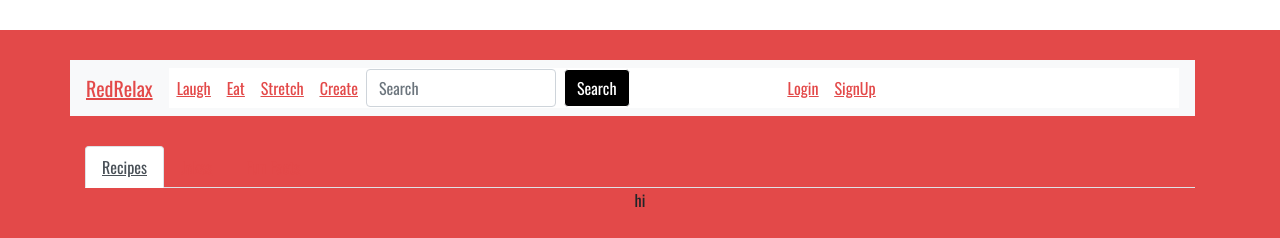
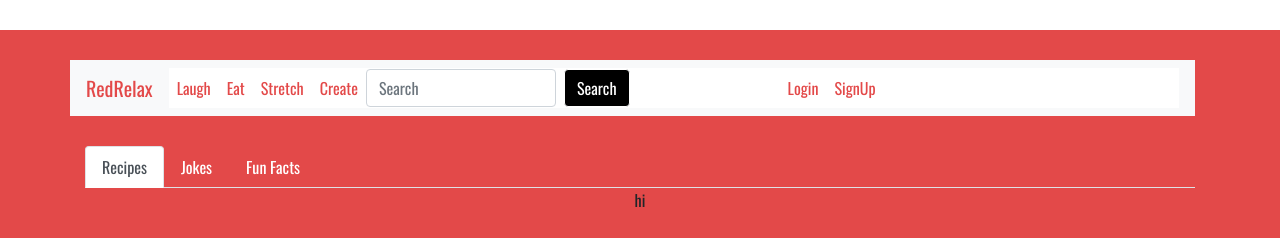
Before and after one commit to kilahancock-zz/RV-Hackathon, a React (Create React App) app in the folder frontend/: page /Eat in a window 1280 px wide. Shown: the top 238 px of the page. Built offline with nearby package versions, Linux system fonts and the light colour scheme; no server answers.

Commit message:
makes tabs visible

```diff
--- a/frontend/src/components/Entertainment.css
+++ b/frontend/src/components/Entertainment.css
@@ -24,3 +24,11 @@
     margin: 20px;
     display: inline-block;
 }
+
+.tab a {
+    color: #fff;
+}
+
+a:hover {
+    color: #000;
+}
--- a/frontend/src/components/Entertainment.js
+++ b/frontend/src/components/Entertainment.js
@@ -54,7 +54,7 @@ class Entertainment extends Component {
         return(
             <div>
             <Container>
-            <Tabs defaultActiveKey="gifs" id="uncontrolled-tab-example">
+            <Tabs className="tab" defaultActiveKey="gifs" id="uncontrolled-tab-example">
                 <Tab eventKey="memes" title="Memes">
                     <div>{this.state.memeCards}</div>
                 </Tab>
--- a/frontend/src/components/Food.css
+++ b/frontend/src/components/Food.css
@@ -15,3 +15,11 @@
     width: 70%;
     display: inline-block;
 }
+
+.eat a {
+    color: #fff;
+}
+
+a:hover {
+    color: #000;
+}
--- a/frontend/src/components/Food.js
+++ b/frontend/src/components/Food.js
@@ -43,7 +43,7 @@ class Food extends Component {
     render() {
         return(
             <Container>
-            <Tabs defaultActiveKey="recipes" id="uncontrolled-tab-example">
+            <Tabs className="eat" defaultActiveKey="recipes" id="uncontrolled-tab-example">
                 <Tab eventKey="recipes" title="Recipes">
                     <div>hi</div>
                 </Tab>
--- a/frontend/src/components/Workouts.css
+++ b/frontend/src/components/Workouts.css
@@ -20,3 +20,11 @@
 body {
     font-family: 'Oswald', sans-serif;
 }
+
+.stretch a {
+    color: #fff;
+}
+
+a:hover {
+    color: #000;
+}
--- a/frontend/src/components/Workouts.js
+++ b/frontend/src/components/Workouts.js
@@ -22,8 +22,6 @@ class Workouts extends Component {
         for (let i = 0; i < 100; i++) {
           console.log(res.data.results[i].image);
           images.push(res.data.results[i].image);
-          //let temp = <div><img className="exercises" alt="exercise" src={images[i]}/></div>
-          //cards.push(temp);
         }
         let count = 0;
         for (let i = 0; i < 25; i++) {
@@ -48,7 +46,7 @@ class Workouts extends Component {
           return(
             <div>
               <Container>
-                <Tabs defaultActiveKey="videos" id="uncontrolled-tab-example">
+                <Tabs className="stretch" defaultActiveKey="videos" id="uncontrolled-tab-example">
                   <Tab eventKey="videos" title="Videos">
                     <h3 className="exHead">Videos from RV's Very Own: Nick Trull</h3>
                     <Row>
--- a/frontend/src/components/navigation.css
+++ b/frontend/src/components/navigation.css
@@ -4,9 +4,9 @@
     margin-top: 30px;
 }
 
-a {
+.nav a {
   color: #e34949;
-  text-decoration: underline;
+  text-decoration: none;
 }
 
 #basic-navbar-nav {
```
